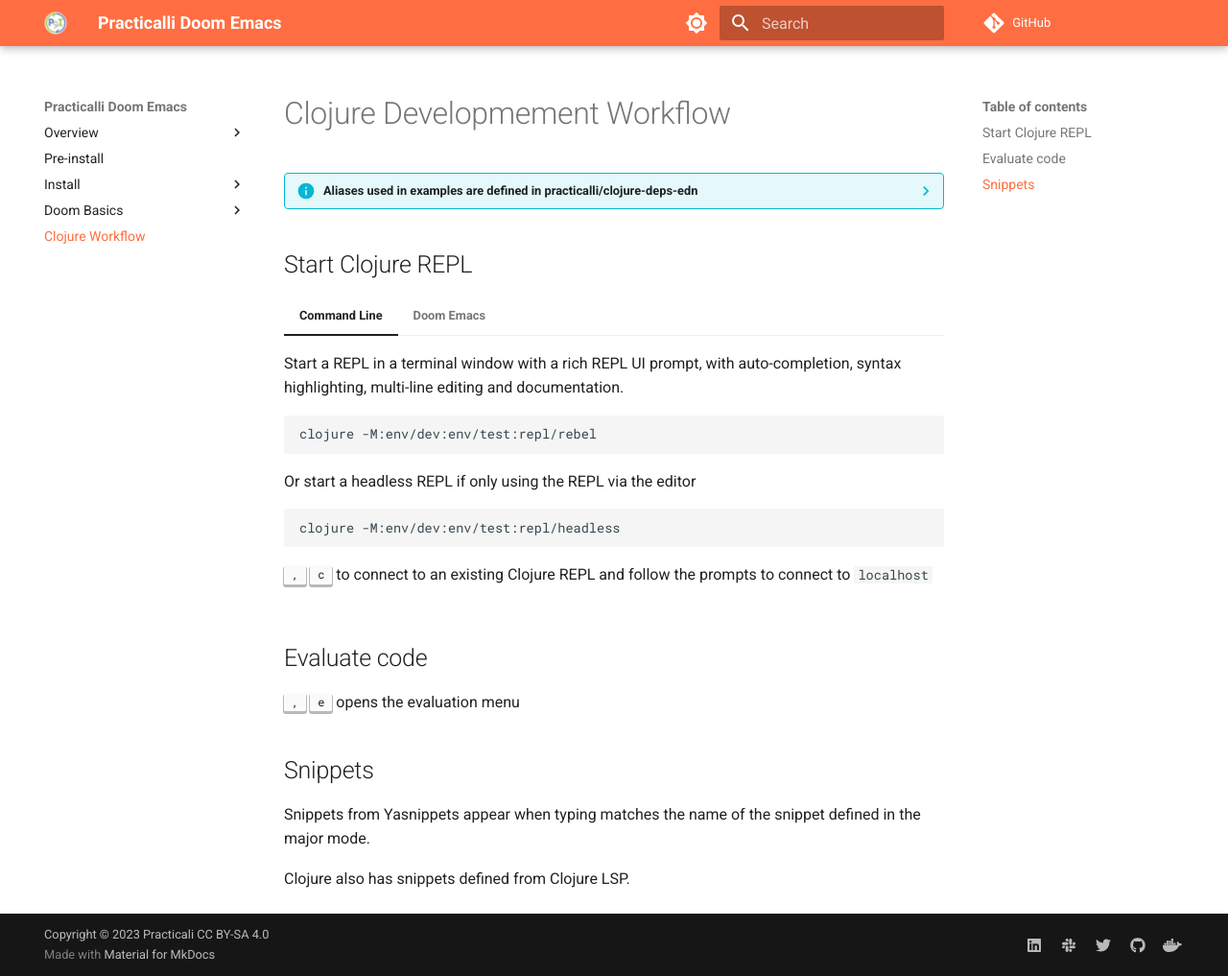
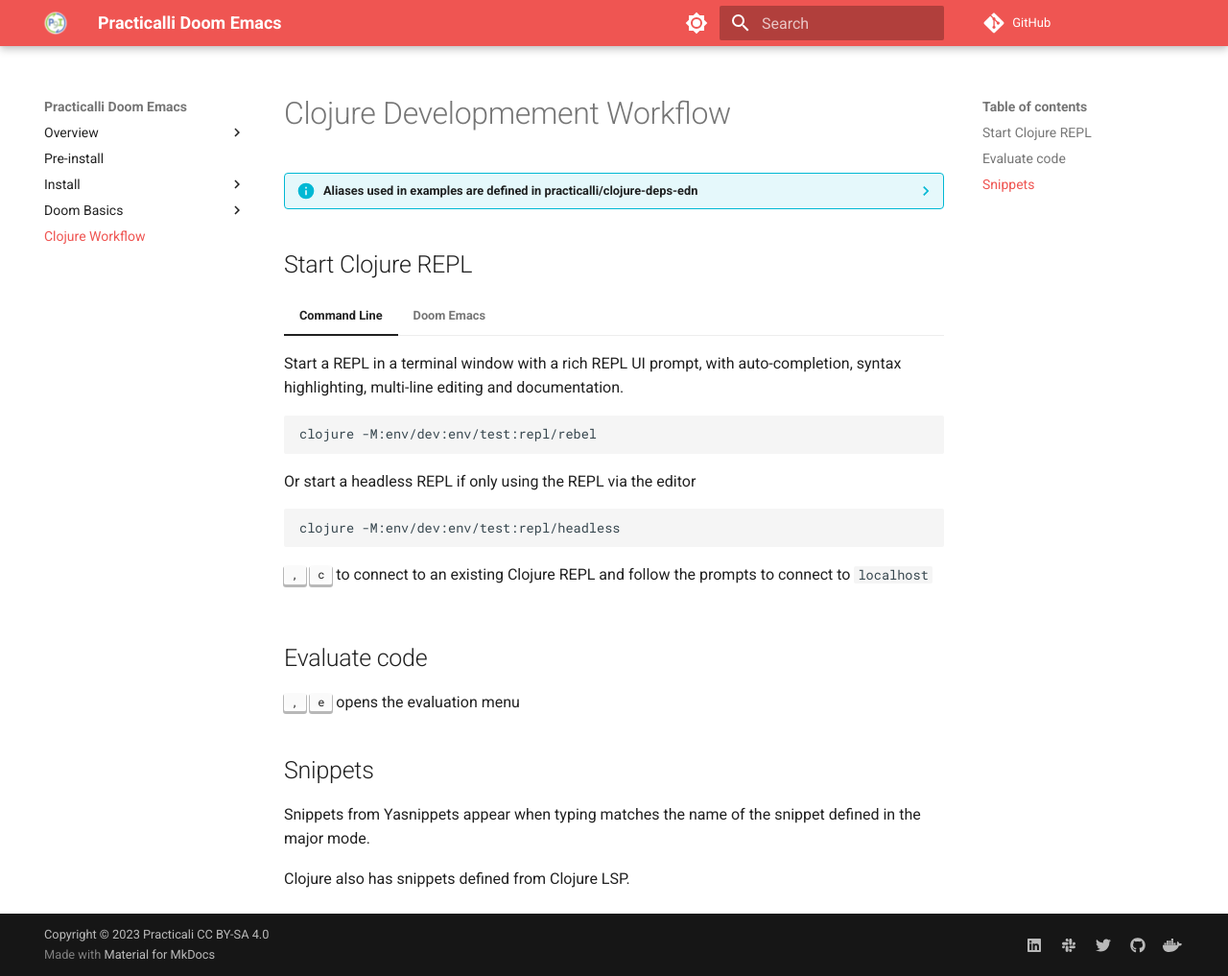
Before and after one commit to practicalli/doom-emacs, an MkDocs documentation site: the page built from docs/clojure-workflow/index.md, in a window 1280 px wide and 1017 px high. Shown: the whole window at 96% size. Built offline with MkDocs 1.6.1 and Material for MkDocs 9.7.7, drawn with Linux system fonts in a browser that asks for light colours; comment, search, counter and statistics services are not loaded.

Commit message:
mkdocs: set red primary and amber accent color
Use red and amber to more closely match Doom Emacs logo colors

```diff
--- a/mkdocs.yml
+++ b/mkdocs.yml
@@ -56,8 +56,8 @@
     # Palette toggle for light mode
     - media: "(prefers-color-scheme: light)"
       scheme: default
-      primary: deep orange
-      accent: orange
+      primary: red
+      accent: amber
       extra_css:
         - stylesheets/extra.css
       toggle:
@@ -67,7 +67,7 @@
     # Palette toggle for dark mode
     - media: "(prefers-color-scheme: dark)"
       scheme: slate
-      primary: deep orange
+      primary: red
       accent: amber
       toggle:
         icon: material/brightness-4
```
